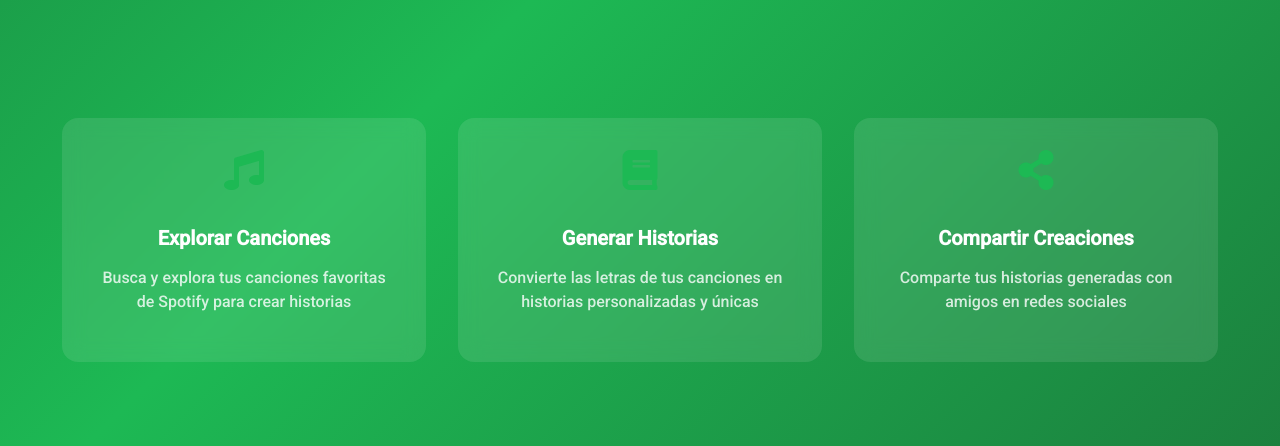
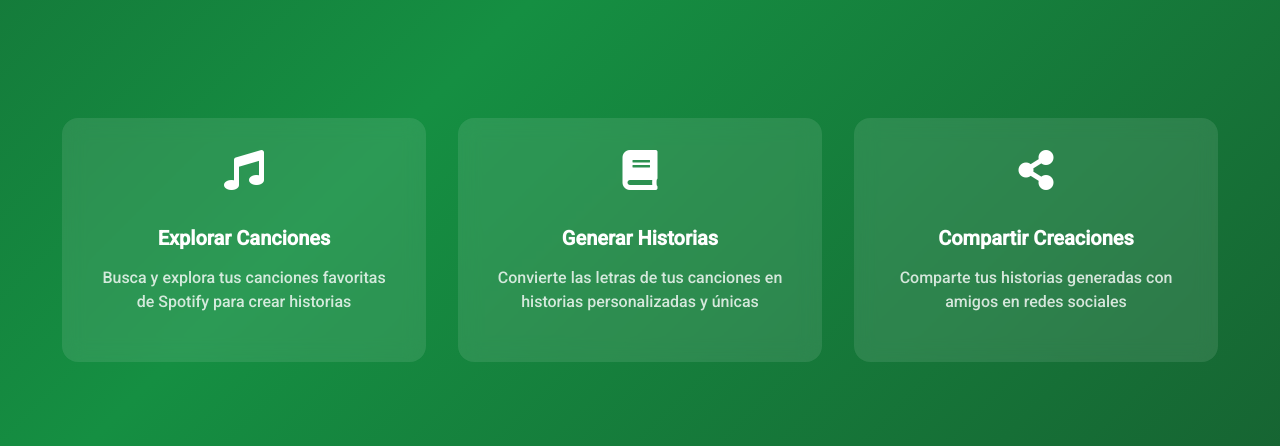
Before and after one commit to Hansleonel/story_tunes, a website: page public/index.html in a window 1280 px wide. Shown: the part 896-1342 px from the top of the page. Drawn offline with nearby package versions, Linux system fonts and the light colour scheme.

Commit message:
add colors fixed

```diff
--- a/public/style.css
+++ b/public/style.css
@@ -40,7 +40,7 @@
   display: flex;
   justify-content: center;
   min-height: 100vh;
-  background: linear-gradient(-45deg, #191414, #1db954, #121212, #1ed760);
+  background: linear-gradient(-45deg, #191414, #158f42, #121212, #19b850);
   background-size: 400% 400%;
   animation: gradientBG 15s ease infinite;
 }
@@ -355,7 +355,7 @@
 
 .index-feature-icon {
   font-size: 2.5rem;
-  color: #1db954;
+  color: white;
   margin-bottom: 1rem;
 }
 
```
